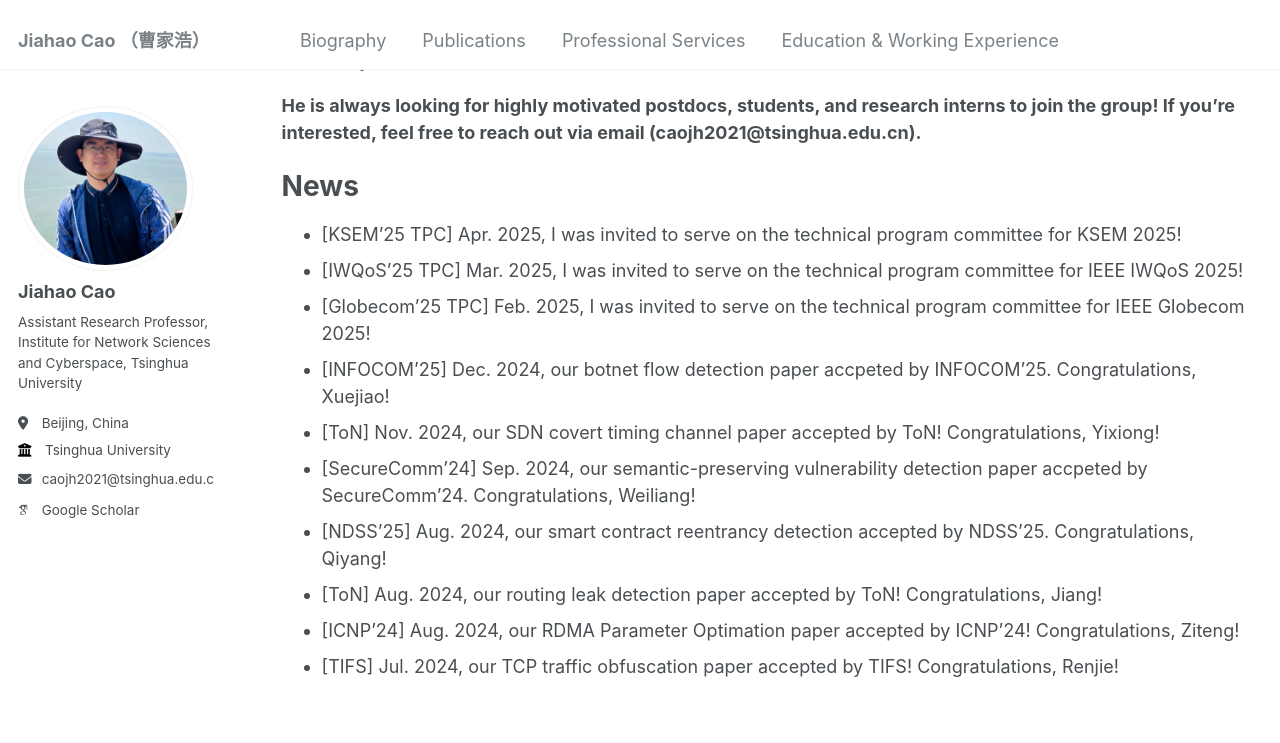
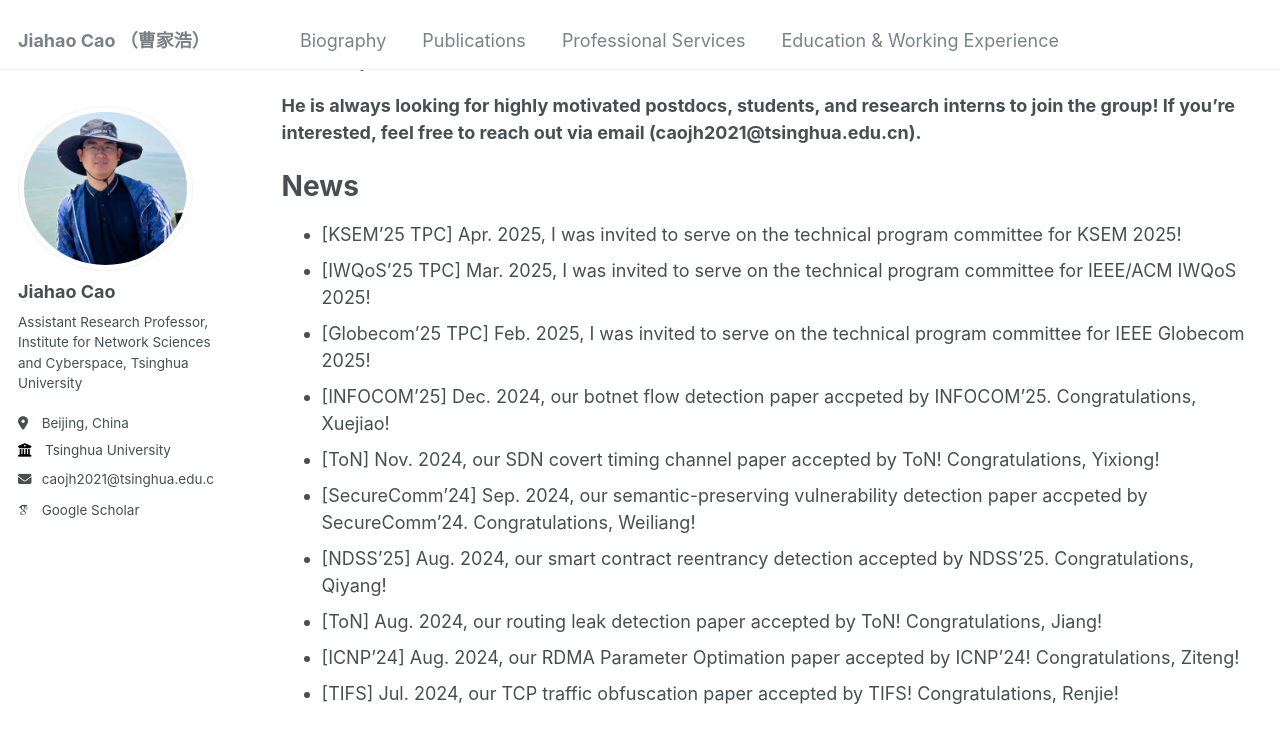
Before and after one commit to caojh15/caojh15.github.io, a Jekyll site: the page built from _pages/about.md, in a window 1280 px wide and 900 px high, scrolled down 643 px. Shown: the top 743 px of the window. Built offline with Jekyll 4.4.1, drawn with Linux system fonts in a browser that asks for light colours; some web fonts are replaced.

Commit message:
Update about.md

```diff
--- a/_pages/about.md
+++ b/_pages/about.md
@@ -21,7 +21,7 @@ His current interests mainly focus on the following domains:
 
 # News
 - [KSEM'25 TPC] Apr. 2025, I was invited to serve on the technical program committee for KSEM 2025!
-- [IWQoS'25 TPC] Mar. 2025, I was invited to serve on the technical program committee for IEEE IWQoS 2025!
+- [IWQoS'25 TPC] Mar. 2025, I was invited to serve on the technical program committee for IEEE/ACM IWQoS 2025!
 - [Globecom'25 TPC] Feb. 2025, I was invited to serve on the technical program committee for IEEE Globecom 2025!
 - [INFOCOM'25] Dec. 2024, our botnet flow detection paper accpeted by INFOCOM'25. Congratulations, Xuejiao!
 - [ToN] Nov. 2024, our SDN covert timing channel paper accepted by ToN! Congratulations, Yixiong!
```
